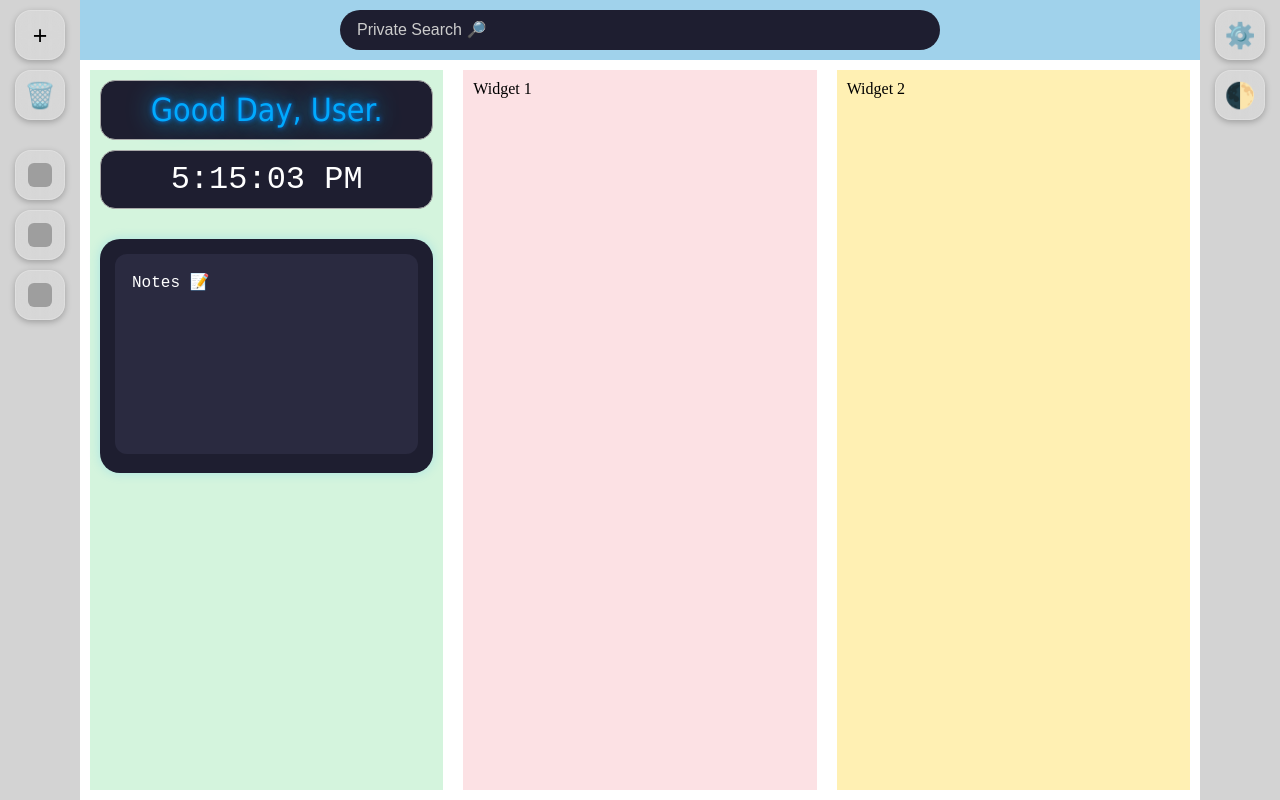
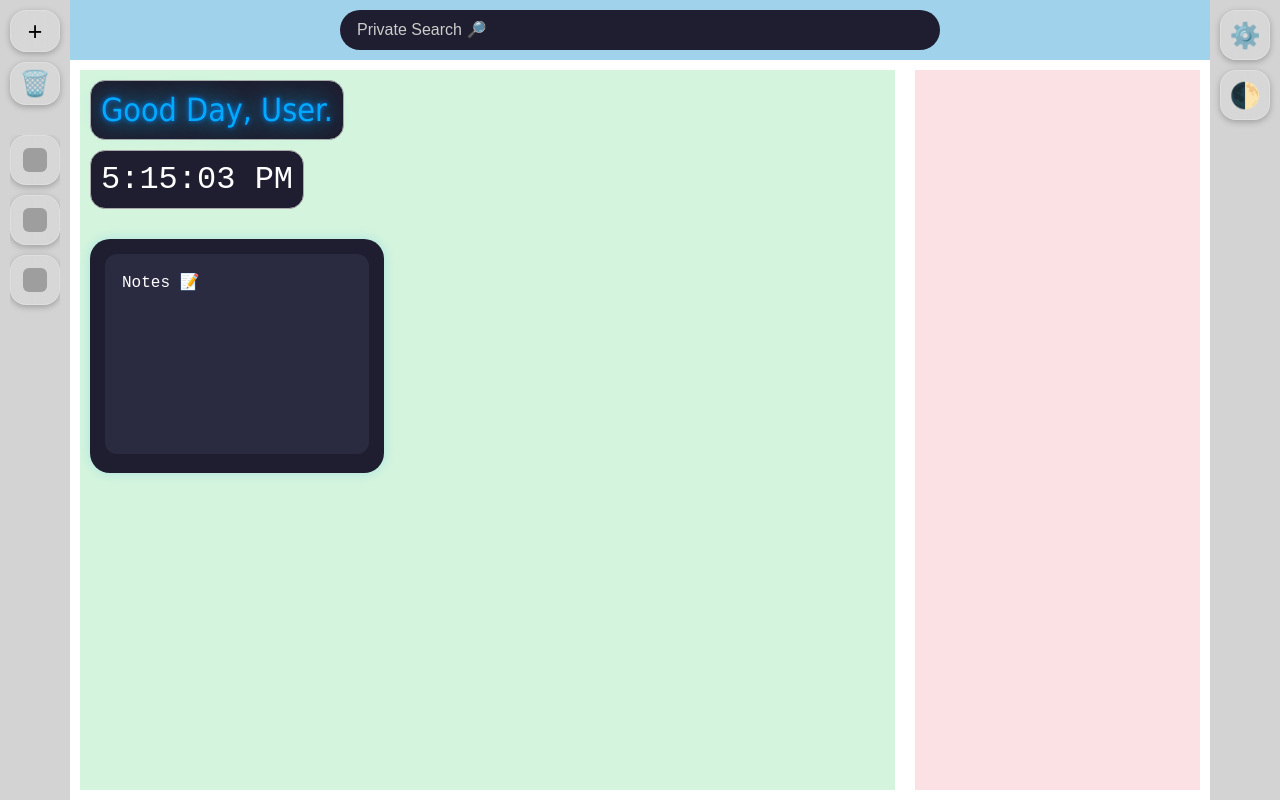
Before and after one commit to CoderCat346/Custom-Browser-Homepage-2, a plain HTML site: page index.html in a window 1280 px wide. Drawn offline with Linux system fonts and the light colour scheme; grey boxes are pictures that could not be loaded.

Commit message:
Added Scrollbar to shortcuts; Changed page layout

```diff
--- a/css/design/Buttons.css
+++ b/css/design/Buttons.css
@@ -27,10 +27,13 @@
 .ThemeToggleBtn:hover,
 .AddBtn:hover,
 .DeleteBtn:hover,
-.ConfirmDeleteBtn:hover,
-.ShortcutBtn:hover {
+.ConfirmDeleteBtn:hover{
   background-color: rgba(255, 255, 255, 0.2);
   transform: scale(1.20);
+}
+
+.ShortcutBtn:hover {
+  filter: brightness(1.2);
 }
 
 /* Favicon style inside shortcut */
--- a/css/design/Clock.css
+++ b/css/design/Clock.css
@@ -4,5 +4,6 @@
     border-radius: 15px;
     font-size: 2rem;
     font-family: monospace;
-    text-align: center;
+    text-align: left;
+    width: fit-content;
 }
--- a/css/design/HelloUser.css
+++ b/css/design/HelloUser.css
@@ -7,8 +7,8 @@
     background-color: var(--bg-dark); /* Black background for the element */
     font-size: 2em;
     border-radius: 15px;
-    text-align: center;
+    text-align: left;
     height:fit-content ;
-    width: auto;
+    width: fit-content;
     font-family: Tahoma, Geneva;
   }
--- a/css/design/Notes.css
+++ b/css/design/Notes.css
@@ -1,8 +1,8 @@
     /* Styling for the Notes Section */
     .Notes {
-        width: 100%;
+        width: 37%;
         max-width: 600px;
-        margin: 20px auto;
+        margin: 20px 0;
         padding: 15px;
         background-color: var(--bg-dark);
         border-radius: var(--radius-lg);
--- a/css/layout.css
+++ b/css/layout.css
@@ -8,7 +8,7 @@ main {
 }
 
 .LeftSidebar, .RightSidebar {
-    width: 80px;
+    width: 70px;
     padding: 10px;
     display: flex;
     flex-direction: column;
@@ -21,6 +21,9 @@ main {
     display: flex;
     flex-direction: column;
     gap: 10px;
+    overflow-y: auto;
+    overflow-x: hidden;
+    height: 100%;
   }
 
 .PageArea {
@@ -42,11 +45,17 @@ main {
 }
 
 .WidgetColumn1,
-.WidgetColumn2,
-.WidgetColumn3 {
+.WidgetColumn2 {
     display: flex;
-    flex: 1;
     margin: 10px; /* It gives breathing room between columns and prevents them from sticking together. */
     padding: 10px; /* It prevents content (like text or widgets) from touching the edges. */
     flex-direction: column; /* Arranges the child elements vertically */
 }
+
+.WidgetColumn1 {
+    flex: 7.5;
+}
+
+.WidgetColumn2 {
+    flex: 2.5;
+}
--- a/index.html
+++ b/index.html
@@ -51,12 +51,14 @@
                         <section class="HelloUser" id="editableText" spellcheck="false">Good Day, User.</section>
                         <section class="Clock" id="Clock">Clock</section>
                         <section class="Notes">
-                                <textarea class="notebook" id="notes-area">Notes 📝</textarea>
+                                <textarea class="notebook" id="notes-area" spellcheck="false">Notes 📝</textarea>
                         </section>
                     </aside>
 
-                    <article class="WidgetColumn2">Widget 1</article>
-                    <article class="WidgetColumn3">Widget 2</article>
+                    <article class="WidgetColumn2">
+                        <section></section>
+                        <section></section>
+                    </article>
                 </section>
             </section>
 
```
